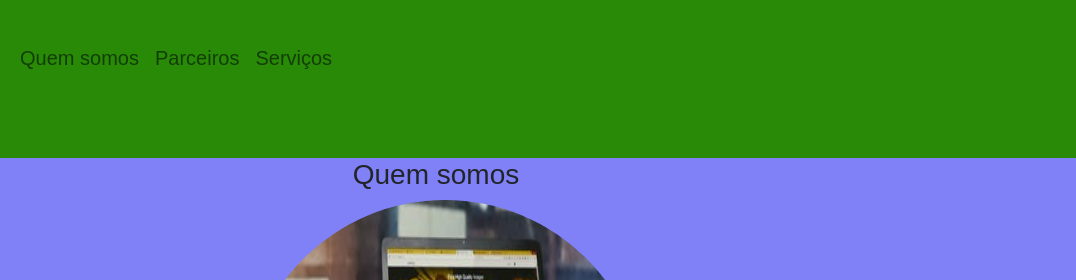
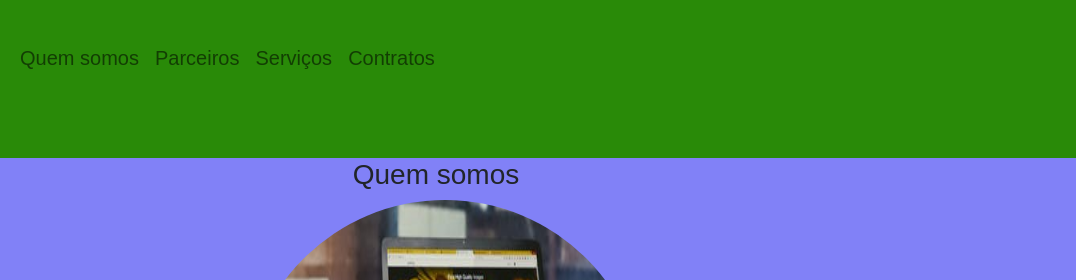
Before and after one commit to fernandopcunha281085/aula_bootstrap, a plain HTML site: page index.html in a window 1280 px wide. Shown: the top 280 px of the page, 204-1280 px from the left. Drawn offline with Linux system fonts and the light colour scheme.

Commit message:
Update index.html

```diff
--- a/index.html
+++ b/index.html
@@ -24,6 +24,9 @@
                     <li class="nav-item">
                         <a class= "nav-link" href="#" >Serviços</a>
                     </li>
+                    <li class="nav-item">
+                        <a class= "nav-link" href="#" >Contratos</a>
+                    </li>
                 </ul>
             </div>
         </nav>
```
